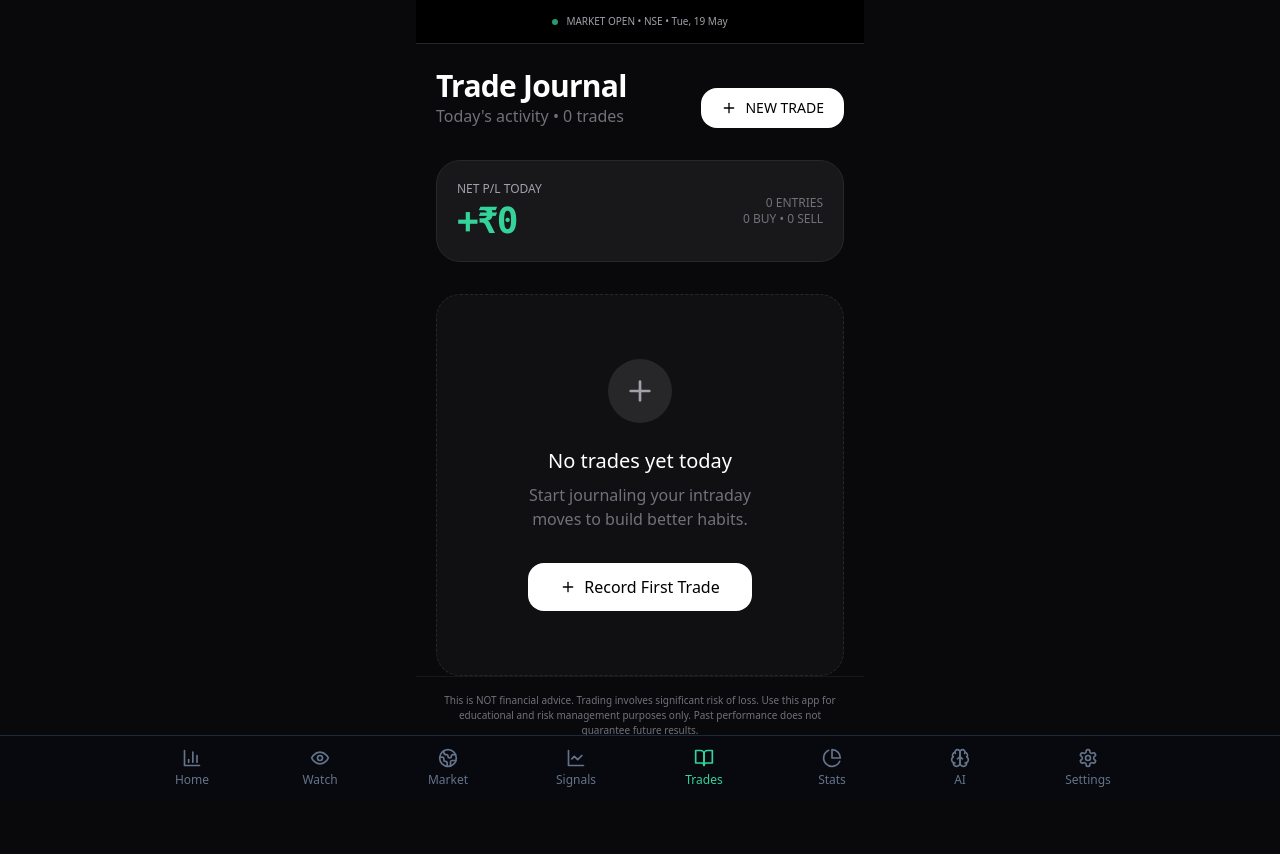
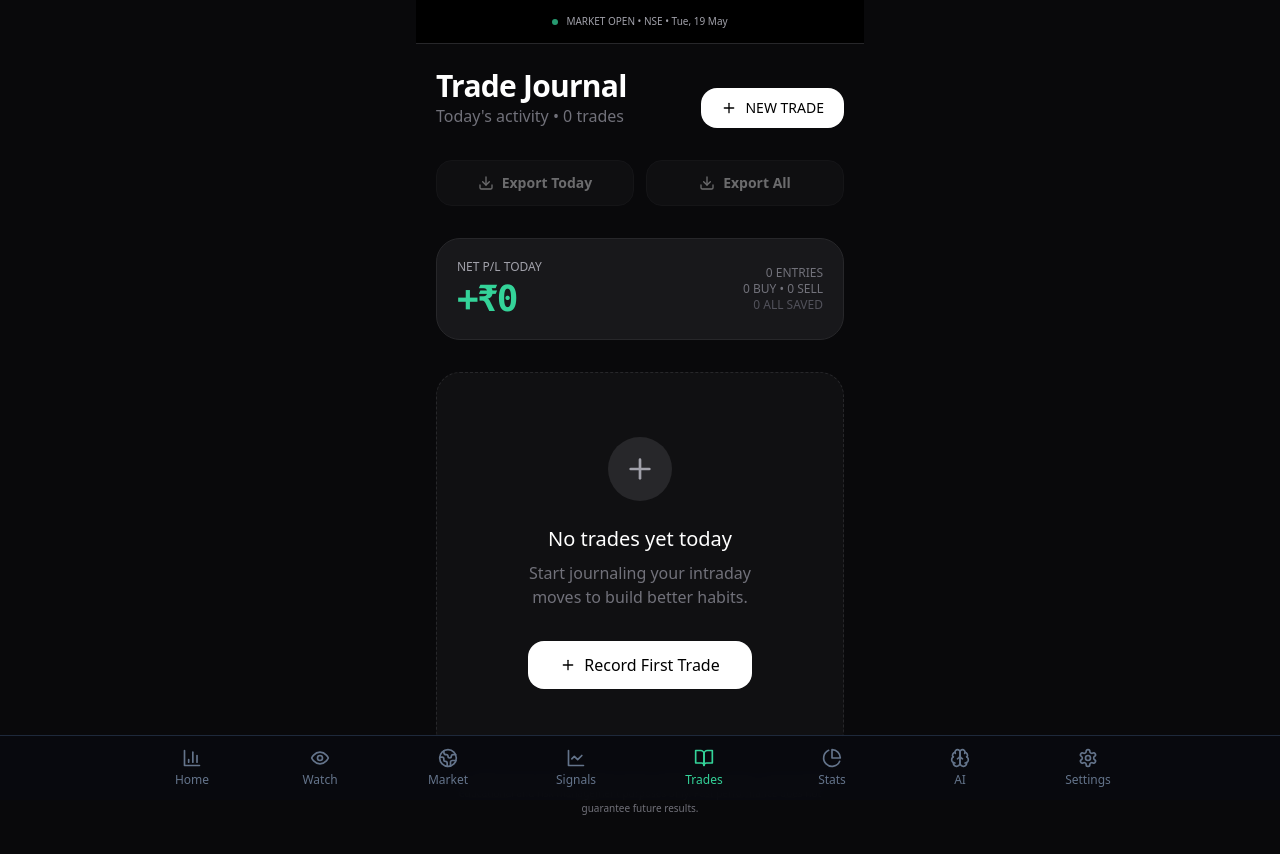
Before and after one commit to kaushikin/intraday-stock-tracker-india, a Next.js app: page /trades in a window 1280 px wide. Shown: the top 854 px of the page. Built offline with nearby package versions, Linux system fonts and the light colour scheme.

Commit message:
Add trade journal CSV export

```diff
--- a/app/trades/page.tsx
+++ b/app/trades/page.tsx
@@ -1,20 +1,117 @@
 'use client';
 
-import { useState } from 'react';
+import { useMemo, useState } from 'react';
 import { useApp } from '@/contexts/AppContext';
 import TradeRulesAlert from '@/components/TradeRulesAlert';
 import TradeFormModal from '@/components/TradeFormModal';
 import { formatCurrency, formatPrice } from '@/lib/utils';
-import { Plus, Trash2 } from 'lucide-react';
+import { downloadCsv } from '@/lib/exportCsv';
+import { Download, Plus, Trash2 } from 'lucide-react';
+
+function getTradePL(trade: {
+  side: 'BUY' | 'SELL';
+  entryPrice: number;
+  exitPrice: number;
+  quantity: number;
+  brokerage: number;
+}) {
+  const gross =
+    trade.side === 'BUY'
+      ? (trade.exitPrice - trade.entryPrice) * trade.quantity
+      : (trade.entryPrice - trade.exitPrice) * trade.quantity;
+
+  return gross - trade.brokerage;
+}
+
+function formatCsvDateTime(timestamp?: string) {
+  if (!timestamp) {
+    return {
+      date: '',
+      time: '',
+    };
+  }
+
+  const date = new Date(timestamp);
+
+  return {
+    date: date.toLocaleDateString('en-IN'),
+    time: date.toLocaleTimeString('en-IN', {
+      hour: '2-digit',
+      minute: '2-digit',
+      second: '2-digit',
+    }),
+  };
+}
+
+function getCsvFilename(prefix: string) {
+  const now = new Date();
+
+  const yyyy = now.getFullYear();
+  const mm = String(now.getMonth() + 1).padStart(2, '0');
+  const dd = String(now.getDate()).padStart(2, '0');
+
+  return `${prefix}-${yyyy}-${mm}-${dd}.csv`;
+}
 
 export default function TradesPage() {
-  const { getTodayTrades, deleteTrade, dailyPL } = useApp();
+  const { trades, getTodayTrades, deleteTrade, dailyPL } = useApp();
+
   const [showTradeModal, setShowTradeModal] = useState(false);
+
   const todayTrades = getTodayTrades();
+
+  const todayStats = useMemo(() => {
+    return {
+      total: todayTrades.length,
+      buy: todayTrades.filter((t) => t.side === 'BUY').length,
+      sell: todayTrades.filter((t) => t.side === 'SELL').length,
+    };
+  }, [todayTrades]);
+
+  function buildCsvRows(inputTrades: typeof trades) {
+    return inputTrades.map((trade) => {
+      const pl = getTradePL(trade);
+      const dateTime = formatCsvDateTime(trade.timestamp);
+
+      return {
+        Date: trade.date || dateTime.date,
+        Time: dateTime.time,
+        Symbol: trade.symbol,
+        Side: trade.side,
+        'Entry Price': trade.entryPrice,
+        'Exit Price': trade.exitPrice,
+        Quantity: trade.quantity,
+        Brokerage: trade.brokerage,
+        'P/L': Number(pl.toFixed(2)),
+        Timestamp: trade.timestamp,
+      };
+    });
+  }
+
+  function handleExportTodayCsv() {
+    if (todayTrades.length === 0) {
+      alert('No trades available today to export.');
+      return;
+    }
+
+    downloadCsv(
+      getCsvFilename('intraday-trades-today'),
+      buildCsvRows(todayTrades)
+    );
+  }
+
+  function handleExportAllCsv() {
+    if (trades.length === 0) {
+      alert('No trades available to export.');
+      return;
+    }
+
+    downloadCsv(getCsvFilename('intraday-trades-all'), buildCsvRows(trades));
+  }
 
   return (
     <div className="space-y-8">
-      <div className="flex justify-between items-end">
+      <div className="flex justify-between items-end gap-4">
         <div>
           <h1 className="text-3xl font-semibold tracking-tight">
             Trade Journal
@@ -23,6 +120,7 @@ export default function TradesPage() {
             Today&apos;s activity • {todayTrades.length} trades
           </p>
         </div>
+
         <button
           onClick={() => setShowTradeModal(true)}
           className="bg-white text-black px-5 py-2.5 rounded-2xl flex items-center gap-2 text-sm font-medium active:scale-[0.985]"
@@ -33,6 +131,27 @@ export default function TradesPage() {
 
       <div className="mt-5">
         <TradeRulesAlert />
+      </div>
+
+      {/* Export Buttons */}
+      <div className="grid grid-cols-2 gap-3">
+        <button
+          onClick={handleExportTodayCsv}
+          disabled={todayTrades.length === 0}
+          className="flex items-center justify-center gap-2 rounded-2xl border border-zinc-800 bg-zinc-900 px-4 py-3 text-sm font-semibold text-white disabled:cursor-not-allowed disabled:opacity-40"
+        >
+          <Download className="h-4 w-4" />
+          Export Today
+        </button>
+
+        <button
+          onClick={handleExportAllCsv}
+          disabled={trades.length === 0}
+          className="flex items-center justify-center gap-2 rounded-2xl border border-zinc-800 bg-zinc-900 px-4 py-3 text-sm font-semibold text-white disabled:cursor-not-allowed disabled:opacity-40"
+        >
+          <Download className="h-4 w-4" />
+          Export All
+        </button>
       </div>
 
       {/* Summary Bar */}
@@ -48,11 +167,13 @@ export default function TradesPage() {
             {formatCurrency(dailyPL)}
           </div>
         </div>
+
         <div className="text-right text-xs text-zinc-500">
-          {todayTrades.length} ENTRIES
+          {todayStats.total} ENTRIES
           <br />
-          {todayTrades.filter((t) => t.side === 'BUY').length} BUY •{' '}
-          {todayTrades.filter((t) => t.side === 'SELL').length} SELL
+          {todayStats.buy} BUY • {todayStats.sell} SELL
+          <br />
+          <span className="text-zinc-600">{trades.length} ALL SAVED</span>
         </div>
       </div>
 
@@ -60,12 +181,7 @@ export default function TradesPage() {
       {todayTrades.length > 0 ? (
         <div className="space-y-3">
           {todayTrades.map((trade) => {
-            const pl =
-              trade.side === 'BUY'
-                ? (trade.exitPrice - trade.entryPrice) * trade.quantity -
-                  trade.brokerage
-                : (trade.entryPrice - trade.exitPrice) * trade.quantity -
-                  trade.brokerage;
+            const pl = getTradePL(trade);
 
             const time = new Date(trade.timestamp).toLocaleTimeString(
               'en-IN',
@@ -85,6 +201,7 @@ export default function TradesPage() {
                     <div className="font-mono text-xl font-semibold text-white tracking-tight">
                       {trade.symbol}
                     </div>
+
                     <div
                       className={`text-xs px-2.5 py-px rounded font-medium self-start mt-1.5 ${
                         trade.side === 'BUY'
@@ -99,6 +216,7 @@ export default function TradesPage() {
                   <button
                     onClick={() => deleteTrade(trade.id)}
                     className="text-red-400/70 hover:text-red-400 p-1 -mr-1"
+                    aria-label={`Delete ${trade.symbol} trade`}
                   >
                     <Trash2 className="w-4 h-4" />
                   </button>
@@ -111,12 +229,14 @@ export default function TradesPage() {
                       ₹{formatPrice(trade.entryPrice)}
                     </div>
                   </div>
+
                   <div>
                     <div className="text-[10px] text-zinc-500">EXIT</div>
                     <div className="font-mono text-white">
                       ₹{formatPrice(trade.exitPrice)}
                     </div>
                   </div>
+
                   <div>
                     <div className="text-[10px] text-zinc-500">QTY × BROK</div>
                     <div className="font-mono text-white">
@@ -127,6 +247,7 @@ export default function TradesPage() {
 
                 <div className="mt-4 pt-4 border-t border-zinc-800 flex justify-between items-center">
                   <div className="text-xs text-zinc-500">{time} IST</div>
+
                   <div
                     className={`font-mono text-lg font-semibold ${
                       pl >= 0 ? 'text-emerald-400' : 'text-red-400'
@@ -145,9 +266,11 @@ export default function TradesPage() {
           <div className="mx-auto w-16 h-16 bg-zinc-800 rounded-full flex items-center justify-center mb-6">
             <Plus className="w-8 h-8 text-zinc-400" />
           </div>
+
           <h3 className="text-xl font-medium text-white">
             No trades yet today
           </h3>
+
           <p className="text-zinc-500 mt-2 max-w-[240px] mx-auto">
             Start journaling your intraday moves to build better habits.
           </p>
--- /dev/null
+++ b/lib/exportCsv.ts
@@ -0,0 +1,61 @@
+export type CsvRow = Record<string, string | number | boolean | null | undefined>;
+
+function escapeCsvValue(value: CsvRow[string]) {
+  if (value === null || value === undefined) {
+    return '';
+  }
+
+  const stringValue = String(value);
+
+  if (
+    stringValue.includes(',') ||
+    stringValue.includes('"') ||
+    stringValue.includes('\n') ||
+    stringValue.includes('\r')
+  ) {
+    return `"${stringValue.replace(/"/g, '""')}"`;
+  }
+
+  return stringValue;
+}
+
+export function rowsToCsv(rows: CsvRow[]) {
+  if (rows.length === 0) {
+    return '';
+  }
+
+  const headers = Object.keys(rows[0]);
+
+  const headerLine = headers.map(escapeCsvValue).join(',');
+
+  const dataLines = rows.map((row) =>
+    headers.map((header) => escapeCsvValue(row[header])).join(',')
+  );
+
+  return [headerLine, ...dataLines].join('\n');
+}
+
+export function downloadCsv(filename: string, rows: CsvRow[]) {
+  if (typeof window === 'undefined') {
+    return;
+  }
+
+  const csv = rowsToCsv(rows);
+
+  const blob = new Blob([csv], {
+    type: 'text/csv;charset=utf-8;',
+  });
+
+  const url = URL.createObjectURL(blob);
+
+  const link = document.createElement('a');
+  link.href = url;
+  link.download = filename;
+  link.style.display = 'none';
+
+  document.body.appendChild(link);
+  link.click();
+  document.body.removeChild(link);
+
+  URL.revokeObjectURL(url);
+}
```
